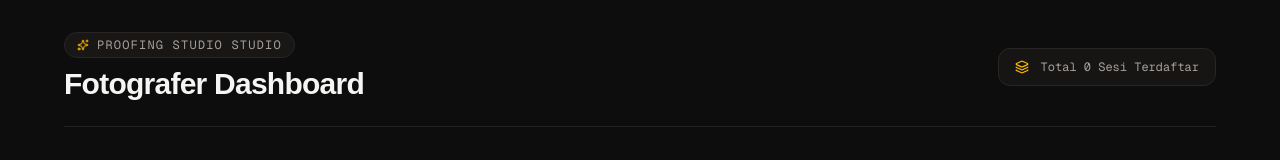
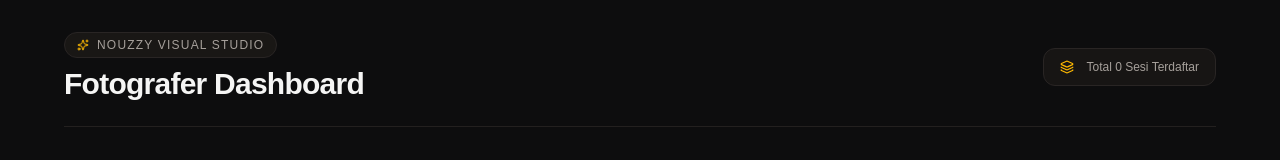
Before and after one commit to mhddedi24/proofing-app, a Next.js app: page /admin in a window 1280 px wide. Shown: the top 160 px of the page. Built offline with nearby package versions, Linux system fonts and the light colour scheme; no server answers; the database is empty.

Commit message:
chore: update site title and metadata

```diff
--- a/app/admin/page.tsx
+++ b/app/admin/page.tsx
@@ -130,7 +130,7 @@ export default function AdminPage() {
           <div>
             <div className="inline-flex items-center gap-2 px-3 py-1 rounded-full border border-stone-800 bg-stone-900/80 text-stone-400 text-xs tracking-widest uppercase font-mono mb-2">
               <Sparkles size={12} className="text-amber-400" />
-              Proofing Studio Studio
+              NOUZZY VISUAL STUDIO
             </div>
             <h1 className="text-2xl sm:text-3xl font-semibold tracking-tight text-stone-100">
               Fotografer Dashboard
--- a/app/layout.tsx
+++ b/app/layout.tsx
@@ -1,29 +1,21 @@
 import type { Metadata } from "next";
-import { Geist, Geist_Mono } from "next/font/google";
 import "./globals.css";
 
-const geistSans = Geist({
-  variable: "--font-geist-sans",
-  subsets: ["latin"],
-});
-
-const geistMono = Geist_Mono({
-  variable: "--font-geist-mono",
-  subsets: ["latin"],
-});
-
 export const metadata: Metadata = {
-  title: "Create Next App",
-  description: "Generated by create next app",
+  title: "NOUZZY | Client Photo Proofing",
+  description: "Official Client Photo Proofing & Selection Portal",
 };
 
-export default function RootLayout({ children }: LayoutProps<"/">) {
+export default function RootLayout({
+  children,
+}: Readonly<{
+  children: React.ReactNode;
+}>) {
   return (
-    <html
-      lang="en"
-      className={`${geistSans.variable} ${geistMono.variable} h-full antialiased`}
-    >
-     <body className="min-h-full flex flex-col" suppressHydrationWarning>{children}</body>
+    <html lang="id">
+      <body className="antialiased bg-[#0d0d0e] text-stone-200">
+        {children}
+      </body>
     </html>
   );
 }
```
